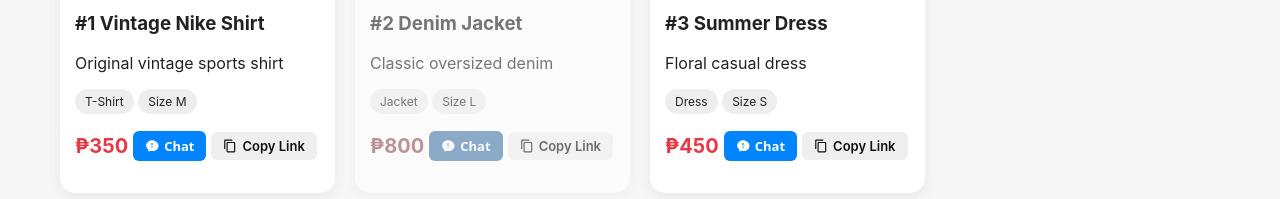
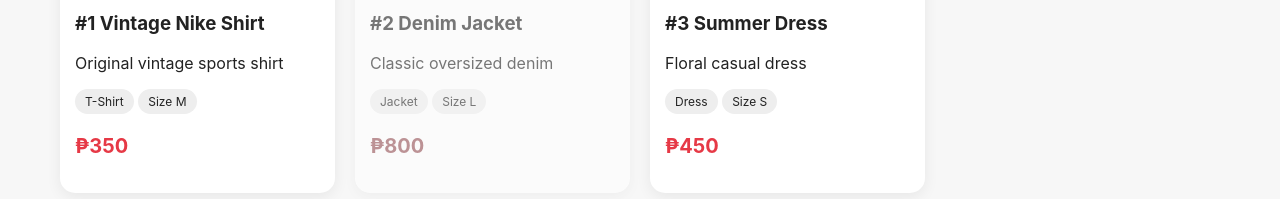
Before and after one commit to chefbarac/ukayfinds, a plain HTML site: page index.html in a window 1280 px wide. Shown: the part 587-786 px from the top of the page. Drawn offline with Linux system fonts and the light colour scheme.

Commit message:
removed facebook and copy link button for now

```diff
--- a/index.html
+++ b/index.html
@@ -451,17 +451,6 @@
                 <p class="price">
                 ₱${product.amount}
                 </p>
-                <a id="fbChatBtn" class="fb-contact-btn" target="_blank" rel="noopener noreferrer" href="https://m.me/61591084660577?ref=${product.id}">
-                    <!-- Ultra-minimal 14px chat dot icon -->
-                    <svg class="fb-icon" viewBox="0 0 24 24"><path d="M12 2C6.48 2 2 6.14 2 11.25c0 2.91 1.45 5.5 3.73 7.15l-.07 2.22c-.02.58.59 1.01 1.11.75l2.49-1.24c1.22.35 2.53.53 3.91.53 5.52 0 10-4.14 10-9.25S17.52 2 12 2zm1 13h-2v-2h2v2zm0-4h-2V7h2v4z"/></svg>
-                    Chat
-                </a>
-
-                <button id="copyBtn" class="copy-btn" onclick="${copyProductLink}">
-                    <!-- Minimal Copy Link Icon -->
-                    <svg class="copy-icon" viewBox="0 0 24 24"><path d="M16 1H4c-1.1 0-2 .9-2 2v14h2V3h12V1zm3 4H8c-1.1 0-2 .9-2 2v14c0 1.1.9 2 2 2h11c1.1 0 2-.9 2-2V7c0-1.1-.9-2-2-2zm0 16H8V7h11v14z"/></svg>
-                    <span id="copyText">Copy Link</span>
-                </button>
             </div>
 
 
```
